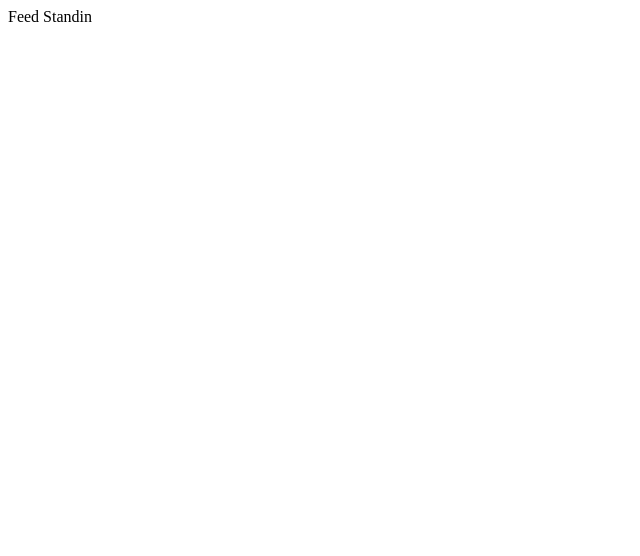
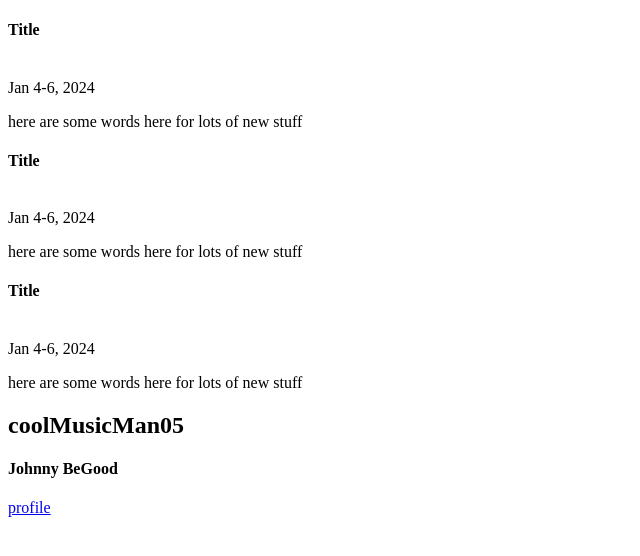
Before and after one commit to team-pink-fairy-armadillo61/band-former-gig-finder, a React app: page / in a window 1280 px wide. Shown: the top 556 px of the page, without its empty margins (0-640 px from the left). Built offline with nearby package versions, Linux system fonts and the light colour scheme.

Commit message:
Added Feed, FeedPosts, & Sidebar

```diff
--- a/src/client/routes/Feed.jsx
+++ b/src/client/routes/Feed.jsx
@@ -1,11 +1,41 @@
-import React from 'react';
+import React, { useEffect, useState } from 'react';
+import FeedPosts from './feed-components/FeedPosts.jsx';
+import Sidebar from './feed-components/Sidebar.jsx';
 
 const Feed = props => {
 
+  // test data for feed posts:
+  const posts = ['Looking for guitarist...', 'Gig Opportunity: Need Bands for Local Festival', 'JAM SESSION THIS SUNDAY!!'];
 
+  // const [posts, updatePosts] = useState([]);
+
+  // useEffect(() => {
+  //   fetch('/posts')
+  //     .then((resp) => resp.json())
+  //     .then((data) => {
+  //       // console.log(data);
+  //       updatePosts(data);
+  //     })
+  //     .catch((error) => {
+  //       console.log(error);
+  //       console.log('Error fetching data', error);
+  //     });
+  // }, [posts]);
+
+  const feedPosts = posts.map((el, i) => {
+    // console.log(el);
+    return <FeedPosts key={ i } />;
+  });
 
   return (
-    <div>Feed Standin</div>
+    <div id='feed-wrap-container'>
+      <div id='feed-inner'>
+        {/* feed items */}
+        { feedPosts }
+        {/* sidebar */}
+        <Sidebar />
+      </div>
+    </div>
   );
 };
 
--- /dev/null
+++ b/src/client/routes/feed-components/FeedPosts.jsx
@@ -0,0 +1,31 @@
+import React, { useState } from 'react';
+
+
+const FeedPosts = props => {
+
+  // test post
+  const post = {
+    title: 'Title',
+    dates: 'Jan 4-6, 2024',
+    description: 'here are some words here for lots of new stuff'
+  };
+
+  // is this here or just in feed??
+  // const [post, setPost] = useState(post);
+
+  return (
+    <div className='feed-posts'>
+
+      <h4 className='post-title'>{ post.title }</h4><br />
+      <span>{ post.dates }</span><br />
+      <p>{ post.description }</p>
+
+      {/* button here to message owner of post */}
+
+    </div>
+  );
+};
+
+
+
+export default FeedPosts;
--- /dev/null
+++ b/src/client/routes/feed-components/Sidebar.jsx
@@ -0,0 +1,33 @@
+import React, { useState } from 'react';
+import { Link } from 'react-router-dom';
+// import { useSelector, useDispatch } from "react-redux";
+// import { createPost } from '';
+
+const Sidebar = props => {
+
+  const user = {
+    name: 'Johnny BeGood',
+    userName: 'coolMusicMan05'
+  };
+
+  // create post button
+  // const dispatch = useDispatch();
+
+  // const clicker = () => {
+  //   dispatch(createPost(data));
+  // };
+
+  return (
+    <div id='sidebar'>
+      {/* profile photo goes here if stretch hits */}
+      <h2 className='sidebar-username'>{ user.userName }</h2>
+      <h4 className='sidebar-name'>{ user.name }</h4>
+      <Link to='/user/:userID'>profile</Link>
+      {/* <button id='make-post' onClick={ clicker }>make post</button> */}
+    </div>
+  );
+};
+
+
+
+export default Sidebar;
```
